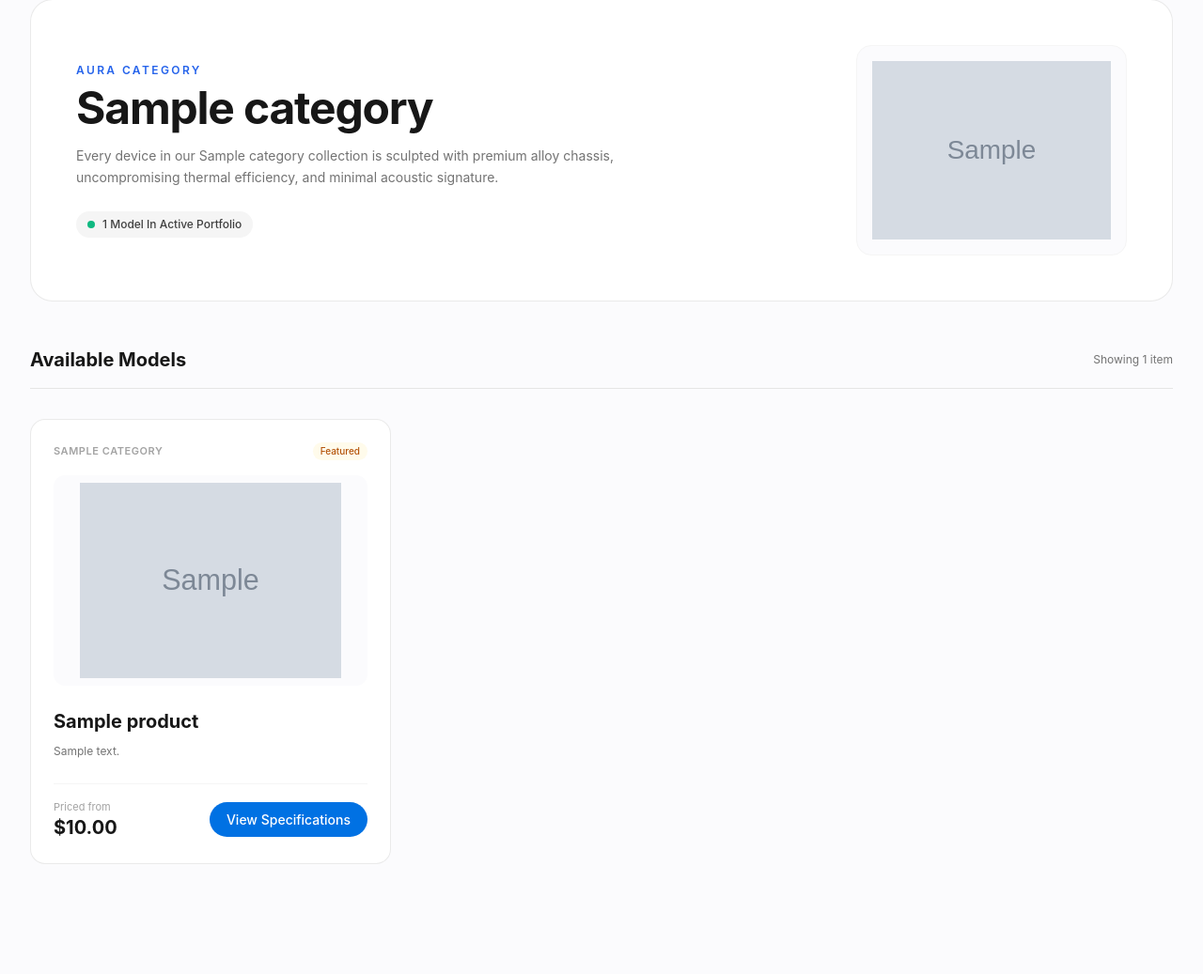
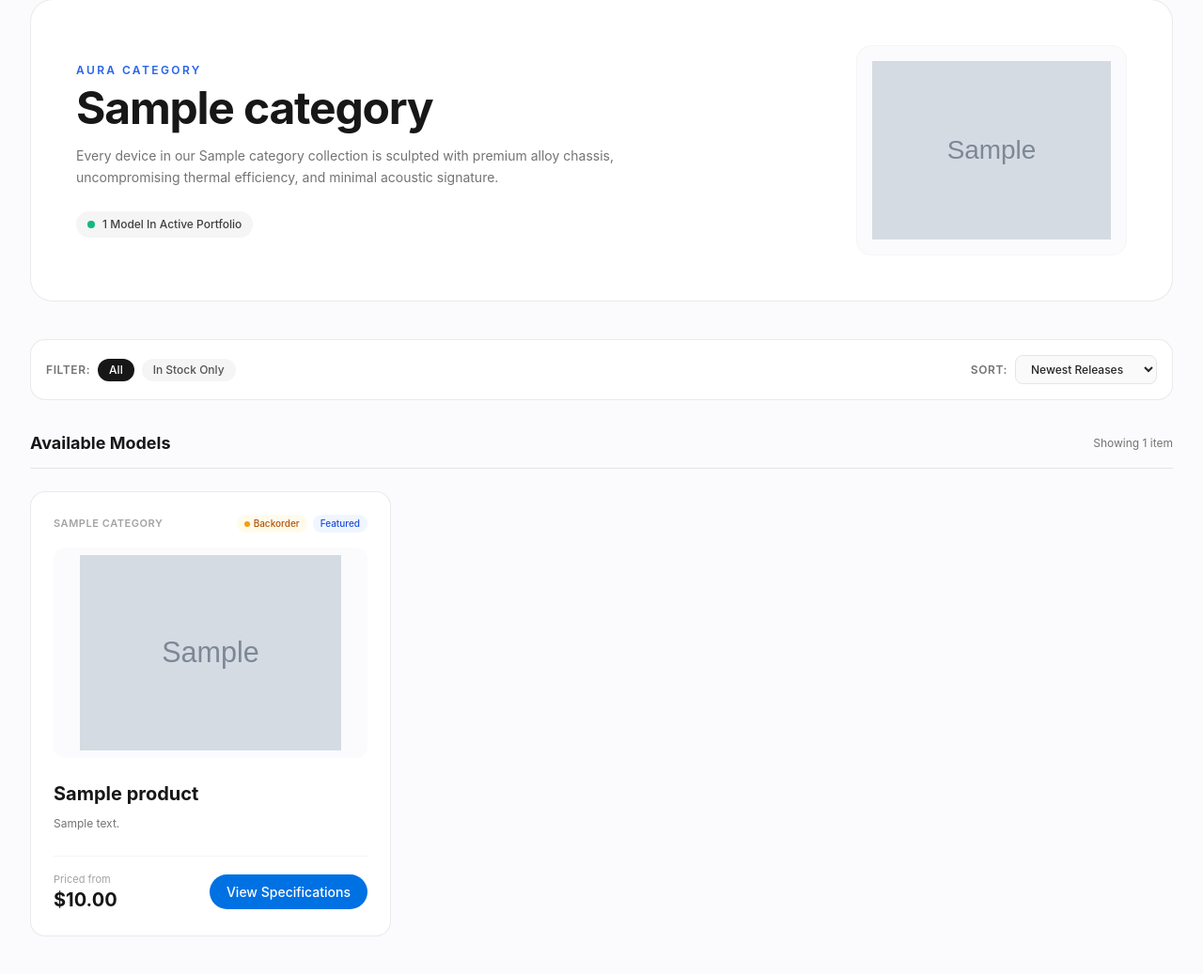
Before and after one commit to vivekvivek2002/Test-_2, a Django app: a page that uses templates/store/product_list.html in a window 1280 px wide. Shown: the part 146-1183 px from the top of the page at 94% size. Run offline with Django 4.2, Linux system fonts and the light colour scheme; tables that the repository leaves empty hold one stand-in row (values such as "Sample post"); grey boxes marked "Sample" are stand-in pictures; some libraries are stand-ins or nearby versions.

Commit message:
feat(store,core): add product availability tracking, sorting, custom 404/500 error pages, and production security hardening

```diff
--- a/aura_core/urls.py
+++ b/aura_core/urls.py
@@ -16,3 +16,7 @@ if settings.DEBUG:
 admin.site.site_header = 'AURA Administration'
 admin.site.site_title = 'AURA Admin Portal'
 admin.site.index_title = 'Store Management & Catalog Control'
+
+# Custom Error Handlers
+handler404 = 'store.views.custom_404'
+handler500 = 'store.views.custom_500'
--- a/store/models.py
+++ b/store/models.py
@@ -30,6 +30,7 @@ class Product(models.Model):
     category = models.ForeignKey(Category, on_delete=models.CASCADE, related_name='products')
     is_active = models.BooleanField(default=True, help_text="Controls if this product is publicly visible.")
     is_featured = models.BooleanField(default=False, help_text="Feature this product on the homepage.")
+    in_stock = models.BooleanField(default=True, help_text="Availability status: In stock or out of stock.")
     created_at = models.DateTimeField(auto_now_add=True)
 
     class Meta:
--- a/store/views.py
+++ b/store/views.py
@@ -25,21 +25,41 @@ def home(request):
 
 def category_detail(request, slug):
     """
-    Displays active products for an active category.
+    Displays active products for an active category with optional sorting
+    and availability filtering.
     """
     category = get_object_or_404(Category, slug=slug, is_active=True)
-    products = category.products.filter(is_active=True)
+    products_qs = category.products.filter(is_active=True)
+
+    # Filter by stock availability if requested
+    stock_filter = request.GET.get('stock')
+    if stock_filter == 'in_stock':
+        products_qs = products_qs.filter(in_stock=True)
+
+    # Sorting
+    sort_by = request.GET.get('sort', 'newest')
+    if sort_by == 'price_asc':
+        products_qs = products_qs.order_by('price')
+    elif sort_by == 'price_desc':
+        products_qs = products_qs.order_by('-price')
+    elif sort_by == 'name':
+        products_qs = products_qs.order_by('name')
+    else:
+        # default: newest
+        products_qs = products_qs.order_by('-created_at')
 
     context = {
         'category': category,
-        'products': products,
+        'products': products_qs,
+        'current_sort': sort_by,
+        'current_stock': stock_filter,
     }
     return render(request, 'store/product_list.html', context)
 
 
 def product_detail(request, slug):
     """
-    Displays product detail view with image, price, specs, and related products.
+    Displays product detail view with image, price, specs, availability, and related products.
     """
     product = get_object_or_404(
         Product.objects.select_related('category'),
@@ -57,3 +77,17 @@ def product_detail(request, slug):
         'related_products': related_products,
     }
     return render(request, 'store/product_detail.html', context)
+
+
+def custom_404(request, exception=None):
+    """
+    Custom 404 error page matching Aura Store's Apple-inspired minimalist aesthetic.
+    """
+    return render(request, '404.html', status=404)
+
+
+def custom_500(request):
+    """
+    Custom 500 error page matching Aura Store's Apple-inspired minimalist aesthetic.
+    """
+    return render(request, '500.html', status=500)
--- a/templates/store/product_list.html
+++ b/templates/store/product_list.html
@@ -17,7 +17,7 @@
   </nav>
 
   <!-- Category Header Hero -->
-  <div class="bg-white rounded-3xl border border-neutral-200/80 p-8 sm:p-12 mb-12 flex flex-col md:flex-row items-center justify-between gap-8">
+  <div class="bg-white rounded-3xl border border-neutral-200/80 p-8 sm:p-12 mb-10 flex flex-col md:flex-row items-center justify-between gap-8">
     <div class="max-w-xl">
       <span class="text-xs uppercase tracking-[0.2em] text-blue-600 font-semibold mb-2 block">AURA Category</span>
       <h1 class="text-4xl sm:text-5xl font-bold tracking-tight text-neutral-900 mb-4">
@@ -40,10 +40,36 @@
     {% endif %}
   </div>
 
+  <!-- Filters & Sorting Bar -->
+  <div class="bg-white rounded-2xl border border-neutral-200/80 p-4 mb-8 flex flex-col sm:flex-row items-center justify-between gap-4">
+    <div class="flex items-center gap-2 w-full sm:w-auto">
+      <span class="text-xs font-semibold text-neutral-500 uppercase tracking-wider">Filter:</span>
+      <a href="?{% if current_sort %}sort={{ current_sort }}&{% endif %}" class="px-3 py-1 rounded-full text-xs font-medium transition-colors {% if not current_stock %}bg-neutral-900 text-white{% else %}bg-neutral-100 text-neutral-600 hover:text-black{% endif %}">
+        All
+      </a>
+      <a href="?stock=in_stock{% if current_sort %}&sort={{ current_sort }}{% endif %}" class="px-3 py-1 rounded-full text-xs font-medium transition-colors {% if current_stock == 'in_stock' %}bg-neutral-900 text-white{% else %}bg-neutral-100 text-neutral-600 hover:text-black{% endif %}">
+        In Stock Only
+      </a>
+    </div>
+
+    <form method="GET" class="flex items-center gap-2 w-full sm:w-auto justify-end">
+      {% if current_stock %}
+        <input type="hidden" name="stock" value="{{ current_stock }}">
+      {% endif %}
+      <label for="sort-select" class="text-xs font-semibold text-neutral-500 uppercase tracking-wider">Sort:</label>
+      <select id="sort-select" name="sort" onchange="this.form.submit()" class="text-xs font-medium bg-neutral-50 border border-neutral-200 rounded-lg px-3 py-1.5 text-neutral-800 focus:outline-none focus:ring-1 focus:ring-blue-500">
+        <option value="newest" {% if current_sort == 'newest' %}selected{% endif %}>Newest Releases</option>
+        <option value="price_asc" {% if current_sort == 'price_asc' %}selected{% endif %}>Price: Low to High</option>
+        <option value="price_desc" {% if current_sort == 'price_desc' %}selected{% endif %}>Price: High to Low</option>
+        <option value="name" {% if current_sort == 'name' %}selected{% endif %}>Name: A to Z</option>
+      </select>
+    </form>
+  </div>
+
   <!-- Product Grid -->
   <div class="mb-10">
-    <div class="flex items-center justify-between border-b border-neutral-200 pb-4 mb-8">
-      <h2 class="text-xl font-bold text-neutral-900">Available Models</h2>
+    <div class="flex items-center justify-between border-b border-neutral-200 pb-3 mb-6">
+      <h2 class="text-lg font-bold text-neutral-900">Available Models</h2>
       <span class="text-xs text-neutral-500">Showing {{ products.count }} item{{ products.count|pluralize }}</span>
     </div>
 
@@ -52,16 +78,27 @@
         {% for product in products %}
           <div class="aura-card bg-white rounded-2xl border border-neutral-200/80 p-6 flex flex-col justify-between group">
             <div>
-              <!-- Featured Pill -->
+              <!-- Category & Availability Header -->
               <div class="flex items-center justify-between mb-4">
                 <span class="text-[11px] font-semibold text-neutral-400 uppercase tracking-wider">
                   {{ category.name }}
                 </span>
-                {% if product.is_featured %}
-                  <span class="text-[10px] text-amber-700 bg-amber-50 px-2 py-0.5 rounded-full font-medium">
-                    Featured
-                  </span>
-                {% endif %}
+                <div class="flex items-center gap-1.5">
+                  {% if product.in_stock %}
+                    <span class="inline-flex items-center gap-1 text-[10px] font-medium text-emerald-700 bg-emerald-50 px-2 py-0.5 rounded-full">
+                      <span class="w-1.5 h-1.5 rounded-full bg-emerald-500"></span> In Stock
+                    </span>
+                  {% else %}
+                    <span class="inline-flex items-center gap-1 text-[10px] font-medium text-amber-700 bg-amber-50 px-2 py-0.5 rounded-full">
+                      <span class="w-1.5 h-1.5 rounded-full bg-amber-500"></span> Backorder
+                    </span>
+                  {% endif %}
+                  {% if product.is_featured %}
+                    <span class="text-[10px] text-blue-700 bg-blue-50 px-2 py-0.5 rounded-full font-medium">
+                      Featured
+                    </span>
+                  {% endif %}
+                </div>
               </div>
 
               <!-- Product Image -->
@@ -101,9 +138,9 @@
     {% else %}
       <div class="text-center py-20 bg-white rounded-3xl border border-neutral-200/80 p-8">
         <svg class="w-12 h-12 mx-auto text-neutral-300 mb-4" fill="none" stroke="currentColor" viewBox="0 0 24 24"><path stroke-linecap="round" stroke-linejoin="round" stroke-width="1.5" d="M20 13V6a2 2 0 00-2-2H6a2 2 0 00-2 2v7m16 0v5a2 2 0 01-2 2H6a2 2 0 01-2-2v-5m16 0h-2.586a1 1 0 00-.707.293l-2.414 2.414a1 1 0 01-.707.293h-3.172a1 1 0 01-.707-.293l-2.414-2.414A1 1 0 006.586 13H4"></path></svg>
-        <h3 class="text-base font-semibold text-neutral-800 mb-1">No products found in this category</h3>
-        <p class="text-xs text-neutral-500 mb-6">New models are being manufactured. Check back soon.</p>
-        <a href="{% url 'store:home' %}" class="btn-aura-secondary">Return to Overview</a>
+        <h3 class="text-base font-semibold text-neutral-800 mb-1">No products match your criteria</h3>
+        <p class="text-xs text-neutral-500 mb-6">Try clearing filters to see all available models in this category.</p>
+        <a href="{% url 'store:category_detail' slug=category.slug %}" class="btn-aura-secondary">Reset Filters</a>
       </div>
     {% endif %}
   </div>
```
Also changed, not shown: aura_core/settings.py (+13 -0 lines), store/admin.py (+4 -4 lines), store/management/commands/seed_data.py (+33 -8 lines), store/tests.py (+47 -4 lines), templates/404.html (added, +45 -0 lines), templates/500.html (added, +30 -0 lines), templates/store/home.html (+11 -1 lines), templates/store/product_detail.html (+29 -7 lines), store/migrations/0002_product_in_stock.py (added).
